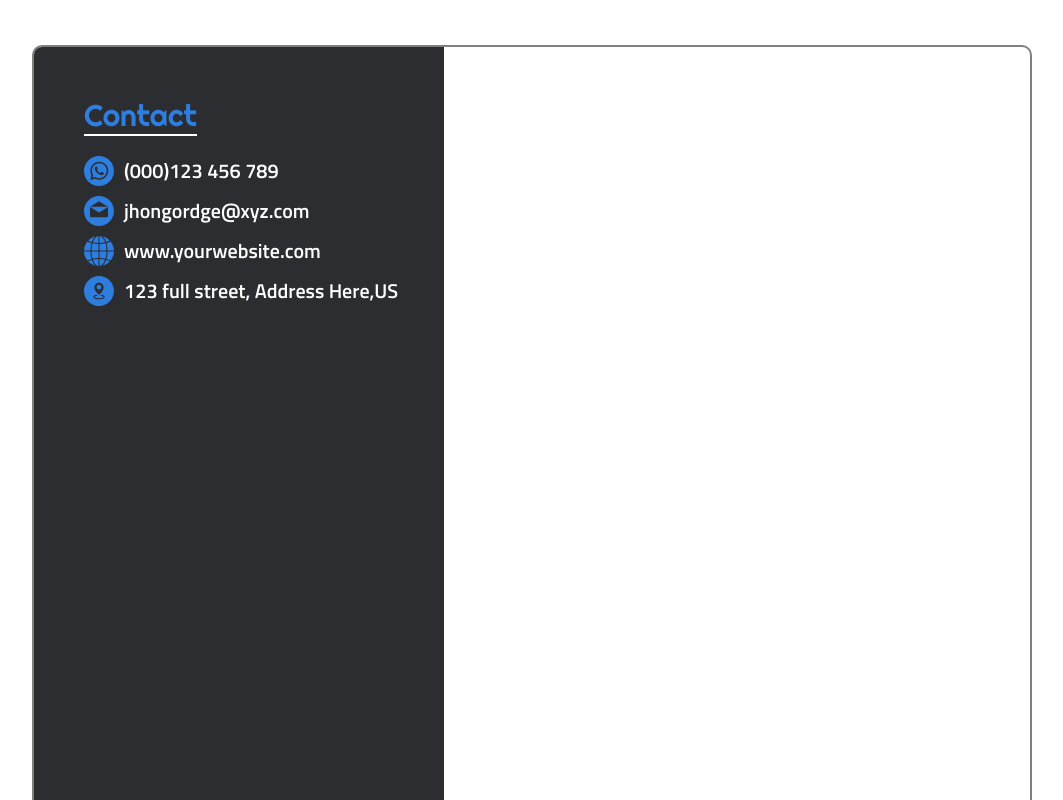
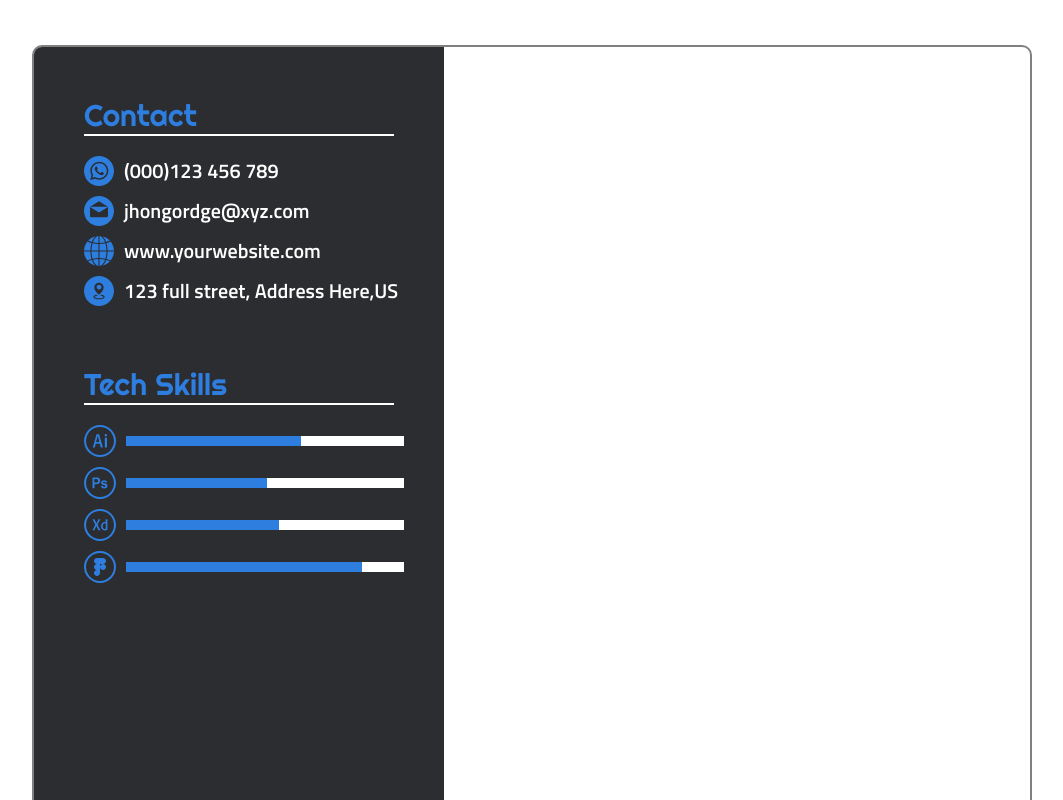
Before and after one commit to vitalik203/Resume_eight, a website: page index.html in a window 1280 px wide. Shown: the top 800 px of the page, without its empty margins (108-1171 px from the left). Drawn offline with Linux system fonts and the light colour scheme.

Commit message:
fix: finished filled and stylized tech-skills block

```diff
--- a/index.html
+++ b/index.html
@@ -43,7 +43,34 @@
             </section>
           </section>
         </section>
-        <section class="box__col1"></section>
+        <section class="box__col1">
+          <p class="box__title">Tech Skills</p>
+          <div class="horisontal-line"></div>
+          <section class="tech-block">
+            <img src="img/Ai.svg" alt="ilustrator" class="ai" />
+            <div class="level">
+              <div class="ai-level_left"></div>
+            </div>
+          </section>
+          <section class="tech-block">
+            <img src="img/ps.svg" alt="photoshop" class="ph" />
+            <div class="level">
+              <div class="ph-level_left"></div>
+            </div>
+          </section>
+          <section class="tech-block">
+            <img src="img/xd.svg" alt="xd" class="xd" />
+            <div class="level">
+              <div class="xd-level_left"></div>
+            </div>
+          </section>
+          <section class="tech-block">
+            <img src="img/figma.svg" alt="figma" class="fig" />
+            <div class="level">
+              <div class="fig-level_left"></div>
+            </div>
+          </section>
+        </section>
         <section class="box__col1"></section>
         <section class="box__col1"></section>
         <section class="box__col1"></section>
--- a/styles/styles.scss
+++ b/styles/styles.scss
@@ -20,6 +20,8 @@ body {
 .wrapper-col {
   width: 410px;
 }
+
+//Contacts
 .box__col1 {
 }
 .box__title {
@@ -35,11 +37,12 @@ body {
   margin: 50px 0 0 50px;
 }
 .horisontal-line {
+  display: block;
   content: "";
-  width: 113px;
   height: 1px;
   border: 1.5px solid rgb(255, 255, 255);
   margin-left: 50px;
+  width: 310px;
 }
 .wrapper-col:first-child {
   background: rgb(43, 45, 48);
@@ -72,3 +75,56 @@ body {
   max-width: 275px;
   align-items: center;
 }
+
+//Tech skills
+.tech-block {
+  display: flex;
+  align-items: center;
+  column-gap: 10px;
+  margin-bottom: 10px;
+  margin-left: 50px;
+}
+.tech-block:first-child {
+  margin-top: 20px;
+}
+.horisontal-line:nth-child(2) {
+  margin-bottom: 20px;
+}
+.ai {
+  display: block;
+}
+.level {
+  width: 278px;
+  height: 10px;
+  overflow: hidden;
+  background-color: white;
+}
+.ai-level_left {
+  width: 175px;
+  height: 100%;
+  background: rgb(46, 126, 224);
+}
+.ph {
+}
+
+.ph-level_left {
+  background: rgb(46, 126, 224);
+  width: 141px;
+  height: 100%;
+}
+.xd {
+}
+
+.xd-level_left {
+  background: rgb(46, 126, 224);
+  width: 153px;
+  height: 100%;
+}
+.fig {
+}
+
+.fig-level_left {
+  background: rgb(46, 126, 224);
+  width: 236px;
+  height: 100%;
+}
```
Also changed, not shown: img/Ai.svg (added), img/figma.svg (added), img/ps.svg (added), img/xd.svg (added), styles/styles.css, 1 other file.
